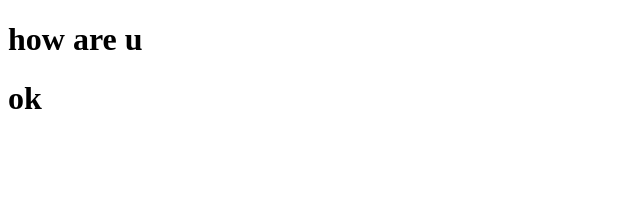
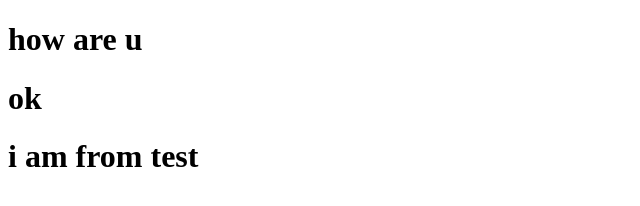
Before and after one commit to SatyaSDE-1/git-learn, a plain HTML site: page index.html in a window 1280 px wide. Shown: the whole page, without its empty margins (0-640 px from the left). Drawn offline with Linux system fonts and the light colour scheme.

Commit message:
added test

```diff
--- a/index.html
+++ b/index.html
@@ -6,6 +6,7 @@
     <title>Document</title>
     <h1>how are u </h1>
     <h1>ok</h1>
+    <h1>i am from test</h1>
 </head>
 <body>
 
```
